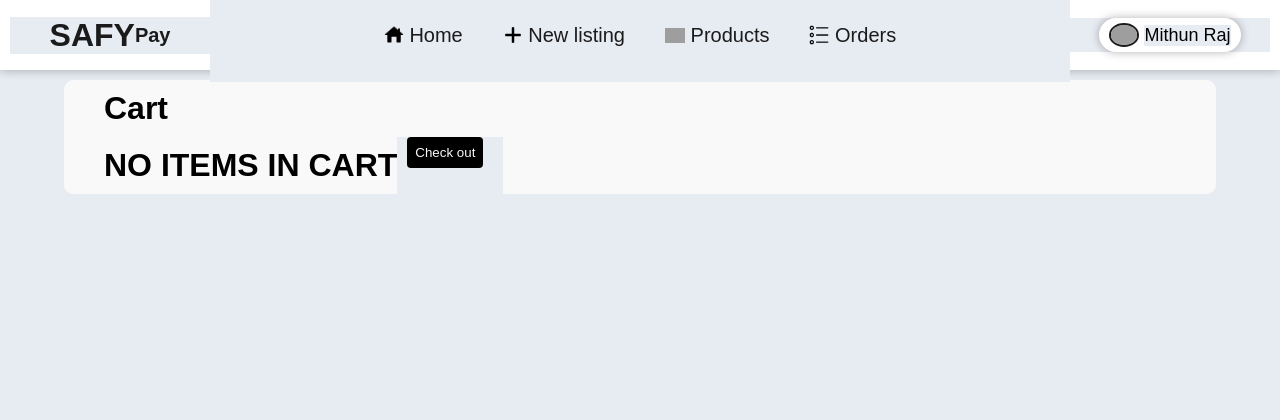
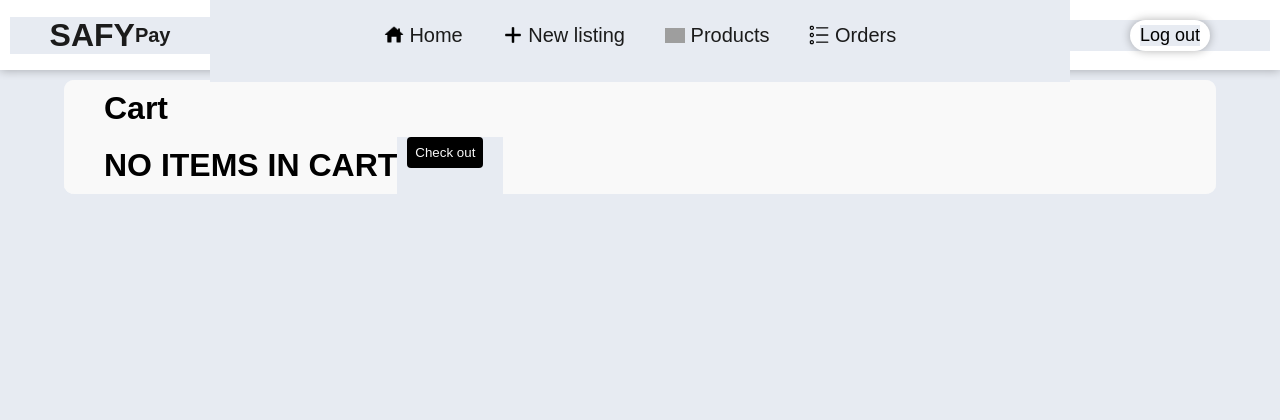
Before and after one commit to ashwin3082002/diverision2k23, a Django app: page /buyer/cart/ in a window 1280 px wide. Shown: the top 420 px of the page. Run offline with Django 4.2, Linux system fonts and the light colour scheme; grey boxes are pictures that could not be loaded.

Commit message:
logout btn

```diff
--- a/templates/buyer/template.html
+++ b/templates/buyer/template.html
@@ -27,9 +27,7 @@
 
             <div id="profile_badge">
 
-                <button>
-                    <img src="{% static 'seller/img/profile.png' %}"> &nbsp; <p>Mithun Raj</p>
-                </button>
+                <button><p>Log out</p></button>
 
 
 
```
